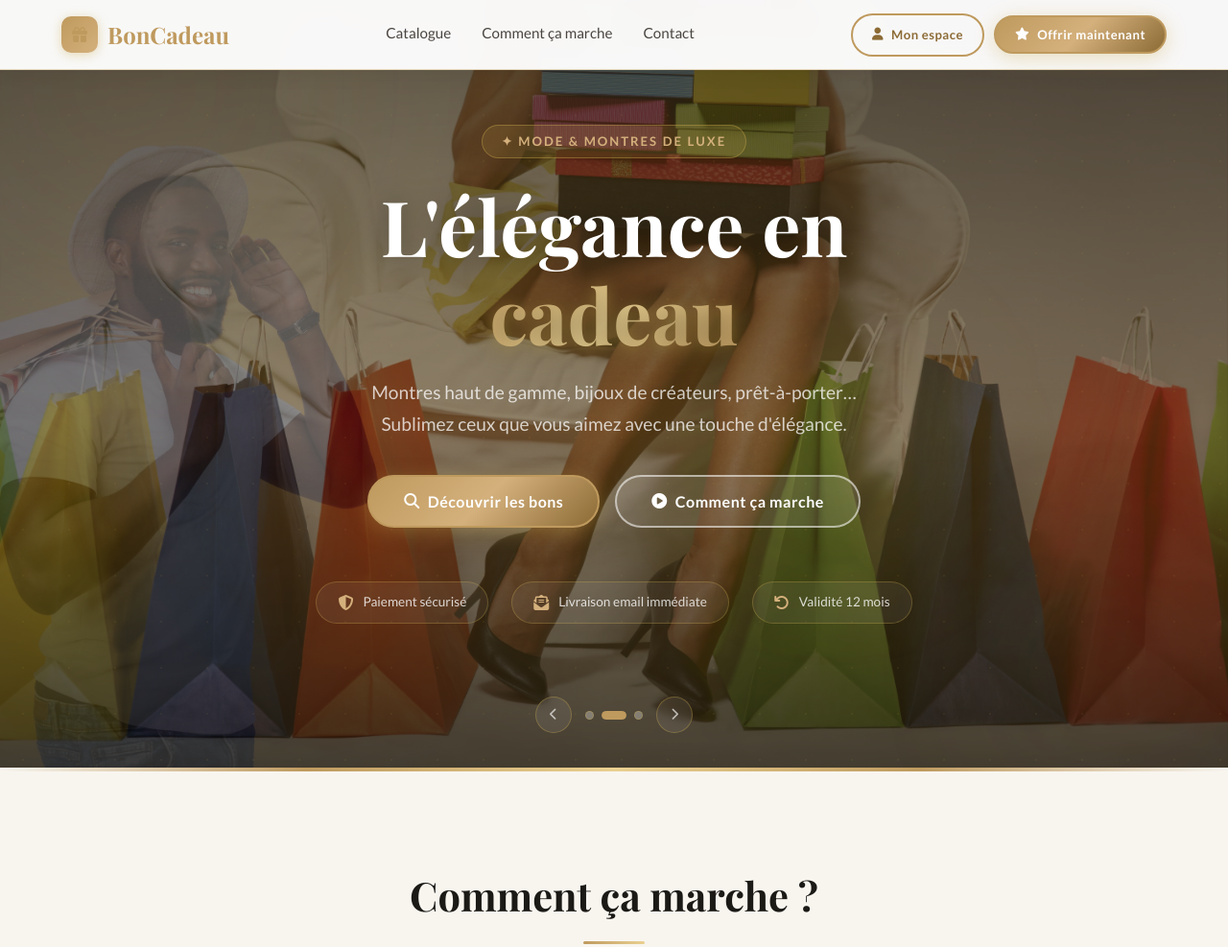
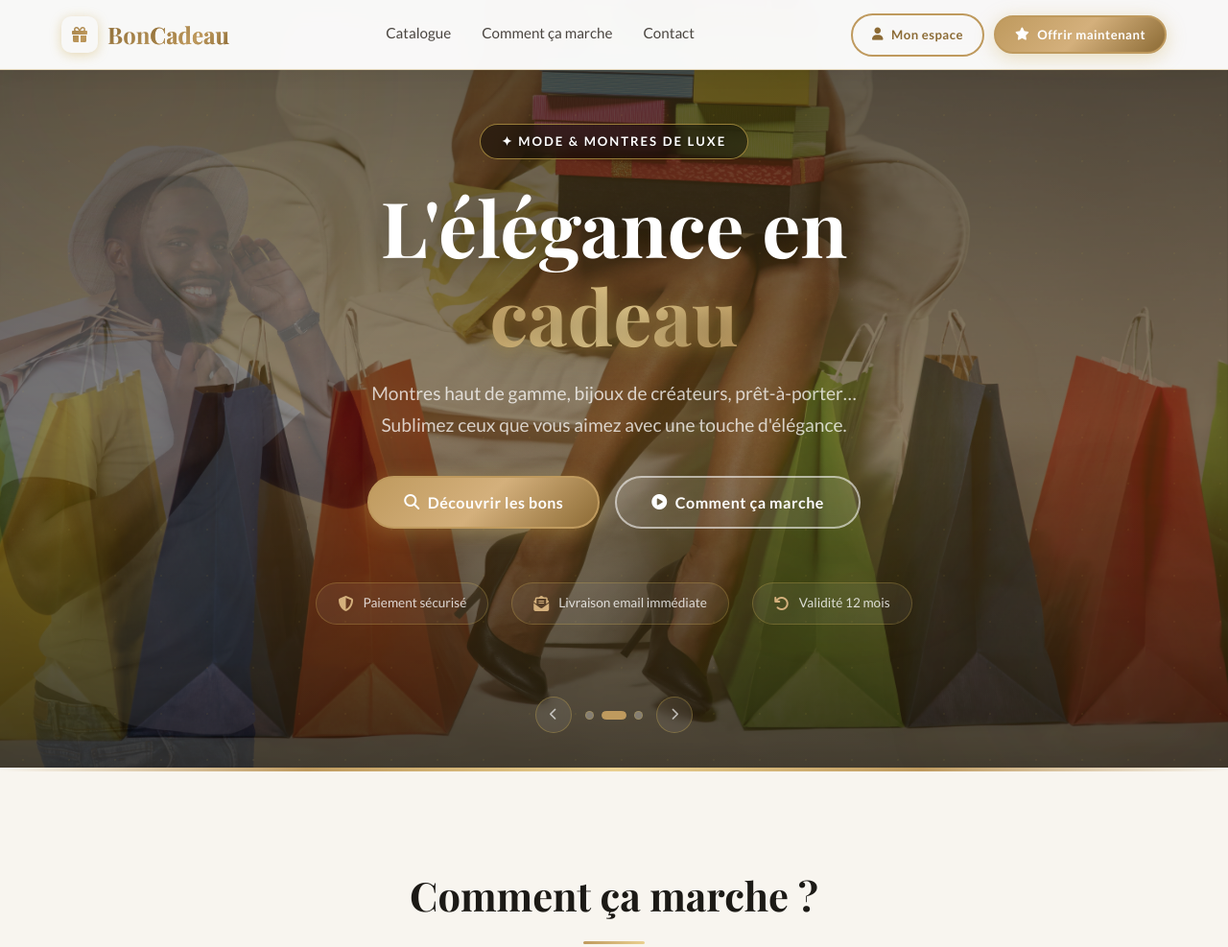
Before and after one commit to Simon221/boncadeau, a plain HTML site: page index.html in a window 1280 px wide. Shown: the top 987 px of the page at 96% size. Drawn offline with nearby package versions, Linux system fonts and the light colour scheme; no server answers.

```diff
--- a/assets/css/styles.css
+++ b/assets/css/styles.css
@@ -230,7 +230,12 @@
   color: var(--text-dark);
   cursor: pointer;
 }
-.logo span { color: var(--gold); }
+.logo span {
+  background: linear-gradient(135deg, var(--gold-dark) 0%, var(--gold) 60%, var(--gold-dark) 100%);
+  -webkit-background-clip: text;
+  -webkit-text-fill-color: transparent;
+  background-clip: text;
+}
 .logo__icon {
   width: 38px; height: 38px;
   background: linear-gradient(135deg, var(--gold), var(--gold-light));
@@ -408,16 +413,18 @@
 
 .hero__tag {
   display: inline-block;
-  background: rgba(201,168,76,0.15);
-  border: 1px solid rgba(201,168,76,0.4);
-  color: var(--gold-light);
+  background: rgba(0,0,0,0.45);
+  border: 1px solid rgba(201,168,76,0.7);
+  color: #fff;
   font-size: 0.82rem;
   font-weight: 700;
   letter-spacing: 2px;
   text-transform: uppercase;
-  padding: 6px 20px;
+  padding: 7px 22px;
   border-radius: 50px;
   margin-bottom: 24px;
+  backdrop-filter: blur(8px);
+  text-shadow: 0 1px 4px rgba(0,0,0,0.5);
 }
 
 .hero__title {
```
